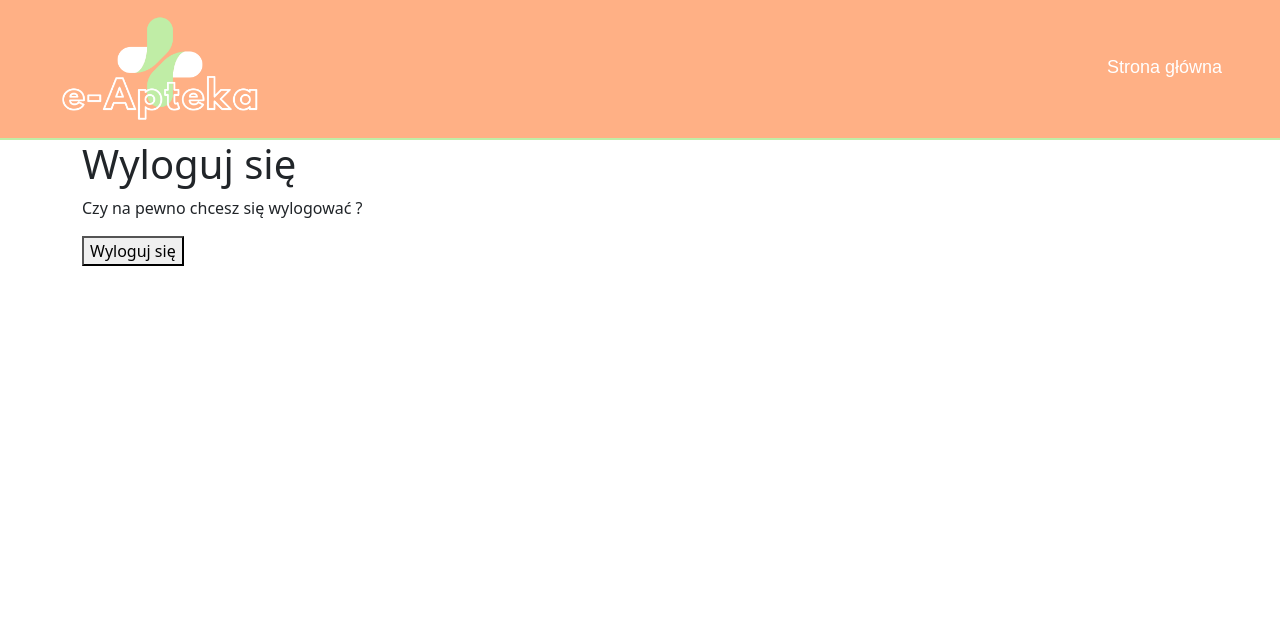
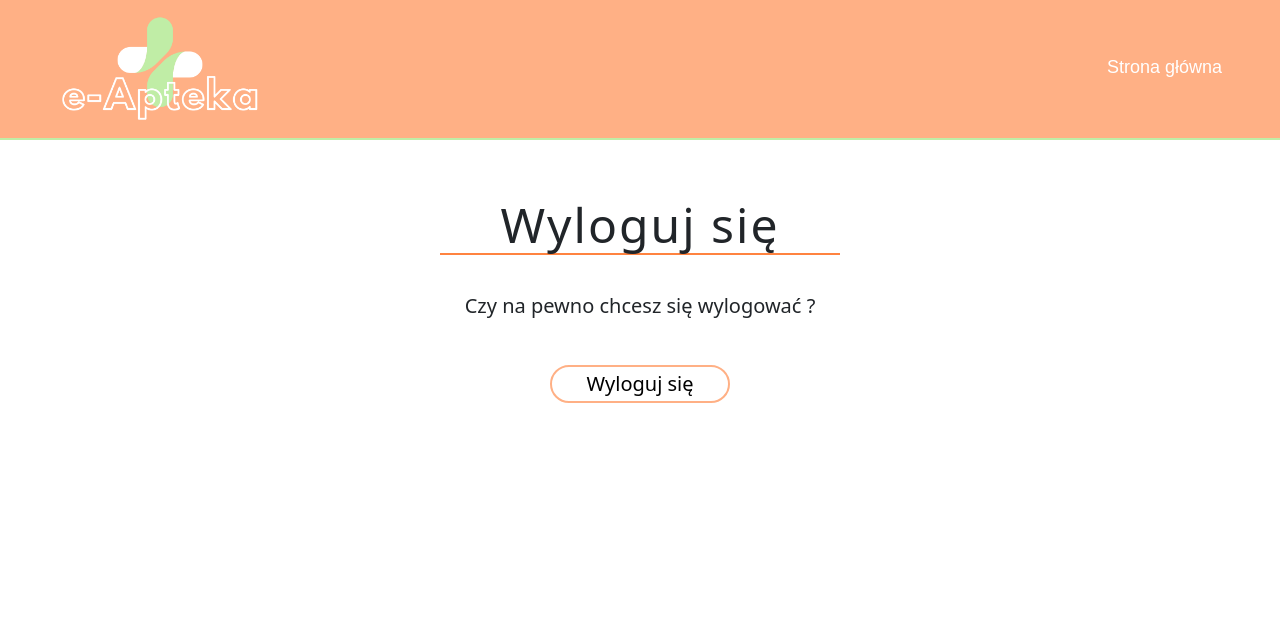
Before and after one commit to rzelazo/OnlinePharmacy, a Django app: page /accounts/logout/ in a window 1280 px wide. Shown: the top 633 px of the page. Run offline with Django 3.2, Linux system fonts and the light colour scheme; a user stored in the database is signed in; data comes from the database, SQL or seed files in the repository; some libraries are stand-ins or nearby versions.

Commit message:
ciao bella

```diff
--- a/templates/account/logout.html
+++ b/templates/account/logout.html
@@ -1,21 +1,68 @@
 {% extends "account/base.html" %}
+<!DOCTYPE html>
+<html lang="en" xmlns="http://www.w3.org/1999/html" xmlns="http://www.w3.org/1999/html">
 
 {% load i18n %}
 
 {% block head_title %}{% trans "Sign Out" %}{% endblock %}
 
+{% block extra_head%}
+<style>
+  #header{
+    text-align: center;
+    margin-top: 5%;
+    letter-spacing: 2px;
+    font-size: 48px;
+    border-bottom: 2px solid #FF8340;
+
+  }
+  #question{
+    text-align: center;
+    font-size: 20px;
+    margin-top: 9%;
+  }
+  #form{
+    text-align: center;
+    margin-top: 11%;
+  }
+  #button{
+    font-size: 20px;
+    text-align: center;
+    color: black !important;
+    border: solid 2px #FFB085;
+    width: 180px;
+    height: 38px;
+    border-radius: 30px;
+    background-color: transparent;
+  }
+  #button:hover {
+    background-color: #FFB085 !important;
+    color: white !important;
+  }
+
+</style>
+{% endblock %}
+
+<html>
 {% block content %}
-<h1>{% trans "Sign Out" %}</h1>
+<body>
+<div style="margin-top:5%; margin-left: auto; margin-right: auto; width: 400px">
+  <h1 id="header">Wyloguj się</h1>
 
-<p>{% trans 'Are you sure you want to sign out?' %}</p>
+  <p id="question">{% trans 'Are you sure you want to sign out?' %}</p>
 
-<form method="post" action="{% url 'account_logout' %}">
-  {% csrf_token %}
-  {% if redirect_field_value %}
-  <input type="hidden" name="{{ redirect_field_name }}" value="{{ redirect_field_value }}"/>
-  {% endif %}
-  <button type="submit">{% trans 'Sign Out' %}</button>
-</form>
+  <form id="form" method="post" action="{% url 'account_logout' %}">
+    {% csrf_token %}
+    {% if redirect_field_value %}
+    <input type="hidden" name="{{ redirect_field_name }}" value="{{ redirect_field_value }}"/>
+    {% endif %}
+    <button type="submit" id="button">{% trans 'Sign Out' %}</button>
+  </form>
+</div>
+
+</body>
 
 
 {% endblock %}
+
+</html>
```
